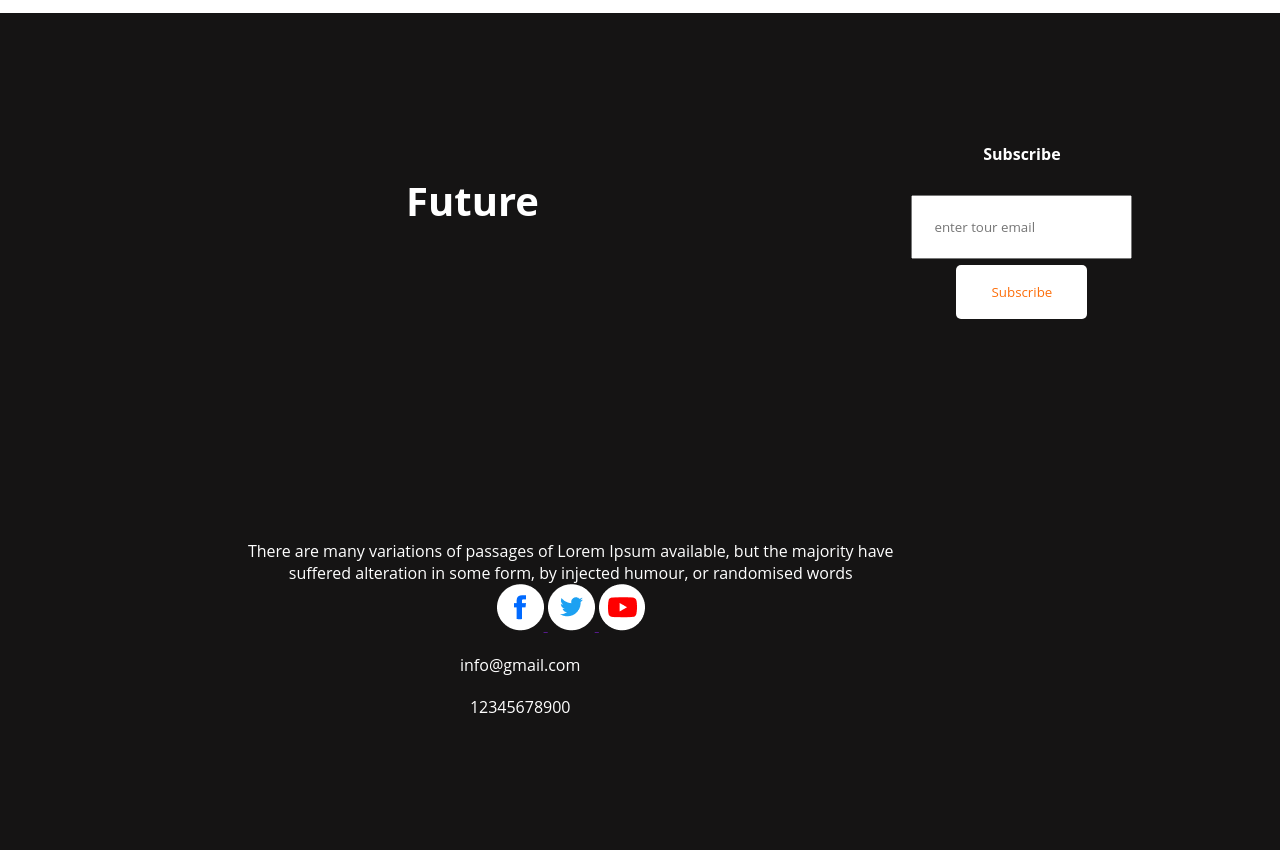
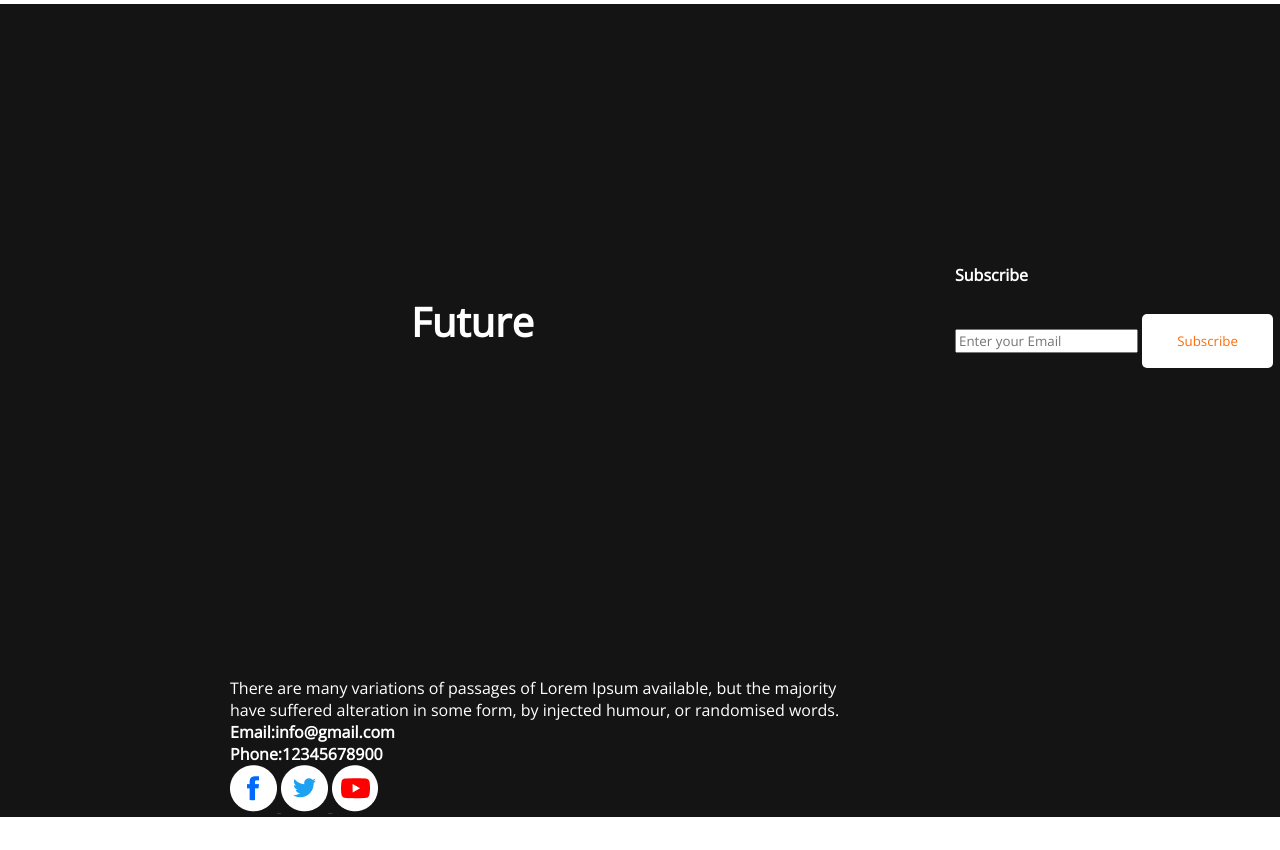
Before and after one commit to RabeyaAkter78/new-year-new-plan, a plain HTML site: page index.html in a window 1280 px wide. Shown: the part 3140-3990 px from the top of the page. After the commit the page ends 3957 px from the top, so only its background shows below. Drawn offline with nearby package versions, Linux system fonts and the light colour scheme.

Commit message:
added modified

```diff
--- a/index.html
+++ b/index.html
@@ -7,9 +7,9 @@
     <meta name="viewport" content="width=device-width, initial-scale=1.0">
     <title>New Year New Plan</title>
     <link rel="stylesheet" href="style/style.css">
-    <!-- <link rel="preconnect" href="https://fonts.googleapis.com"> -->
-    <!-- <link rel="preconnect" href="https://fonts.gstatic.com" crossorigin> -->
-    <!-- <link href="https://fonts.googleapis.com/css2?family=Open+Sans:ital@0;1&display=swap" rel="stylesheet"> -->
+    <link rel="preconnect" href="https://fonts.googleapis.com">
+    <link rel="preconnect" href="https://fonts.gstatic.com" crossorigin>
+    <link href="https://fonts.googleapis.com/css2?family=Open+Sans:ital@0;1&display=swap" rel="stylesheet">
 
 </head>
 
@@ -105,14 +105,19 @@
 
     </section>
     <!-- footer section -->
-    <footer>
-        <section class="content">
+    <footer class="content">
+
 
         <div>
-                <h3 class="section-title">Future</h3>
-                <p>There are many variations of passages of Lorem Ipsum
+            <p >
+            <h3 class="section-title" >Future</h3>
+            There are many variations of passages of Lorem Ipsum
                 available, but the majority have suffered alteration in some form, by injected humour, or randomised
-                    words</p>
+                words.
+                <h4>Email:info@gmail.com</h4>
+                <h4>Phone:12345678900</h4>
+            </p>
+
             <a href="">
                 <img src="images/icons/fb.png" alt="facebook logo">
             </a>
@@ -122,25 +127,23 @@
             <a href="">
                 <img src="images/icons/youtube.png" alt="youtuibe logo">
             </a>
+        </div>
+        <div class="section-title">
+            <h4 class="form-text">Subscribe</h4><br>
+
+            <form action="">
+            <input type="email" name="" id="" placeholder="Enter your Email">
+            <button class="form-btn">Subscribe</button>
+        </form>
+        </div>
 
 
-                <h4 class="footer-description">info@gmail.com</h4>
-                <h4 class="footer-description">12345678900</h4>
-
-
-
-            </div>
-            <div class="form">
-                <h4 class="form-text">Subscribe</h4>
-                <input class="mail" type="email" name="email" id="" placeholder="enter tour email">
-                <button class="form-btn">Subscribe</button>
-            </div>
-
-        </section>
 
 
      </footer>
 
+
+
 </body>
 
 </html>
--- a/style/style.css
+++ b/style/style.css
@@ -189,12 +189,12 @@ h3 {
 /* footer section */
 .content {
     display: flex;
-    text-align: center;
-    padding: 130px 230px;
-
+    gap: 100px;
     background: #151414;
+    padding-top: 130px;
+    padding-left: 230px;;
     color: #FFFFFF;
-
+    text-align: left;
 }
 
 .section-title {
@@ -203,6 +203,8 @@ h3 {
     left: 230px;
     top: 2776.3px;
     color: #FFFFFF;
+    padding-top: 130px;
+    padding-bottom: 16px;
 
 }
 
@@ -239,9 +241,14 @@ h3 {
     padding: 21px;
 
 }
-
+form{
+    width: 325px;
+height: 64px;
+left: 1046px;
+top: 2836.3px;
+}
 .form-btn {
-    border: 0px;
+    border:none;
     margin-top: 6px;
     border-radius: 5px;
     padding: 18px 35px;
```
Lines whose indentation alone changed are shown as unchanged.
